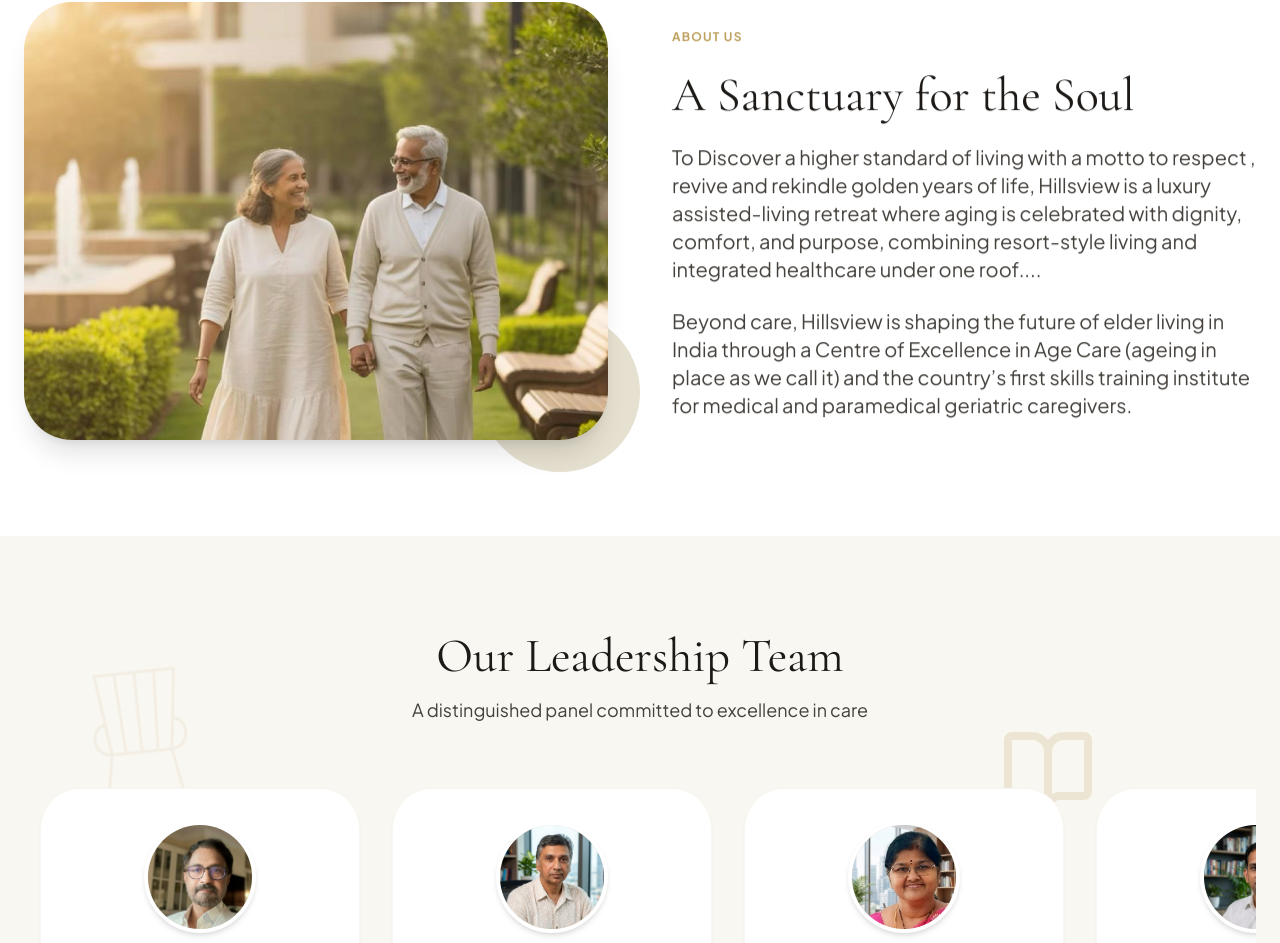
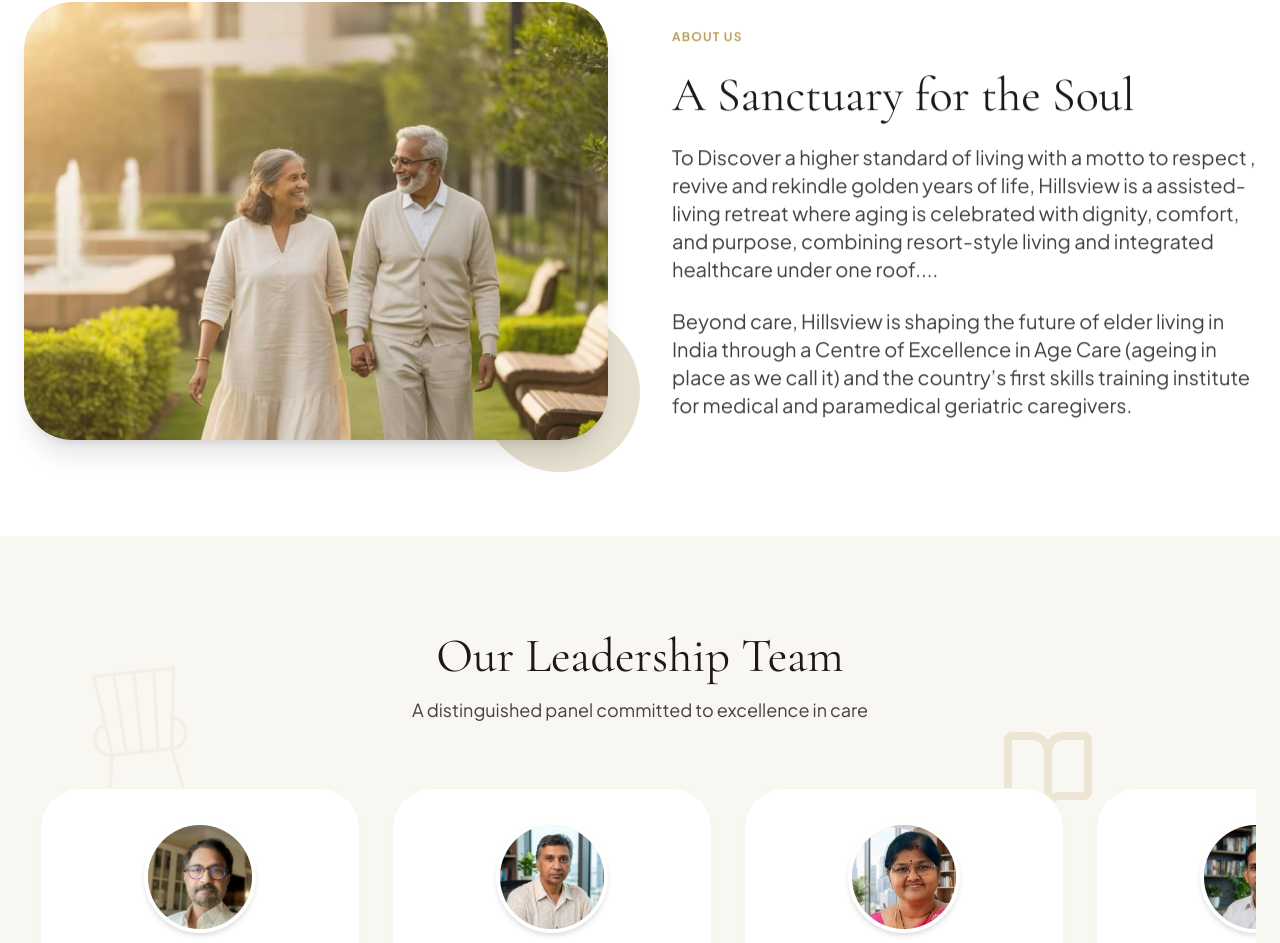
Before and after one commit to KNkarishma2000/Hills-View, a React (Vite) app in the folder hillsview-web/: page / in a window 1280 px wide. Shown: the part 1130-2073 px from the top of the page. Built offline with nearby package versions, Linux system fonts and the light colour scheme.

Commit message:
Update About.jsx

```diff
--- a/hillsview-web/src/components/About.jsx
+++ b/hillsview-web/src/components/About.jsx
@@ -25,7 +25,7 @@
             </h2>
             <p className="text-lg md:text-xl text-luxury-sub leading-relaxed">
               To Discover a higher standard of living with a motto to respect , revive and rekindle
-              golden years of life, Hillsview is a luxury assisted-living retreat where aging is
+              golden years of life, Hillsview is a  assisted-living retreat where aging is
               celebrated with dignity, comfort, and purpose, combining resort-style living and
               integrated healthcare under one roof....
             </p>
```
